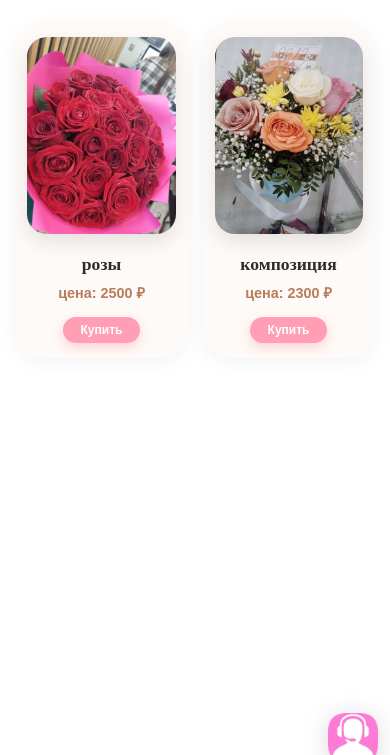
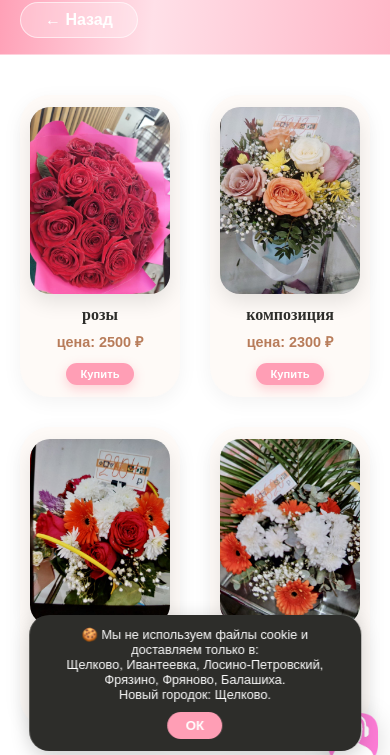
Before and after one commit to egg631990-arch/index, a plain HTML site: page order.html in a window 390 px wide. Shown: the part 63-818 px from the top of the page. Drawn offline with Linux system fonts and the light colour scheme.

Commit message:
Update order.html

```diff
--- a/order.html
+++ b/order.html
@@ -74,23 +74,23 @@
             flex-wrap: wrap;
             justify-content: center;
             align-items: flex-start;
-            gap: 40px;
+            gap: 30px;
             padding: 40px 20px;
             flex: 1;
         }
 
         .product-card {
             flex: 0 1 auto;
-            width: 300px;
-            max-width: 45%;
-            min-width: 250px;
+            width: 280px;
+            max-width: calc(33.333% - 30px);
+            min-width: 220px;
             display: flex;
             flex-direction: column;
             align-items: center;
             text-align: center;
             background: #fefaf7;
             border-radius: 30px;
-            padding: 25px 20px 30px;
+            padding: 20px 15px 25px;
             box-shadow: 0 5px 20px rgba(0,0,0,0.05);
             transition: transform 0.2s ease;
         }
@@ -101,7 +101,7 @@
 
         .product-image {
             width: 100%;
-            max-width: 280px;
+            max-width: 240px;
             height: auto;
             border-radius: 20px;
             box-shadow: 0 8px 20px rgba(0,0,0,0.1);
@@ -115,29 +115,29 @@
 
         .product-name {
             font-family: 'Playfair Display', serif;
-            font-size: 1.8rem;
+            font-size: 1.5rem;
             font-weight: 600;
             color: #2d2d2a;
-            margin-top: 20px;
+            margin-top: 18px;
             margin-bottom: 8px;
         }
 
         .product-price {
             font-family: 'Montserrat', sans-serif;
-            font-size: 1.4rem;
+            font-size: 1.2rem;
             font-weight: 600;
             color: #b87c5a;
-            margin-bottom: 20px;
+            margin-bottom: 18px;
         }
 
         .buy-btn {
             font-family: 'Montserrat', sans-serif;
-            font-size: 1rem;
+            font-size: 0.95rem;
             font-weight: 700;
             background: #ff9eb5;
             color: white;
             border: none;
-            padding: 10px 35px;
+            padding: 8px 28px;
             border-radius: 50px;
             cursor: pointer;
             transition: all 0.2s ease;
@@ -219,41 +219,53 @@
             cursor: pointer;
         }
 
-        @media (max-width: 768px) {
-            .site-title { font-size: 1.4rem; }
-            .back-btn { padding: 6px 18px; font-size: 0.9rem; }
-            .help-button { width: 65px; height: 65px; bottom: 25px; right: 15px; }
-            .product-name { font-size: 1.5rem; }
-            .product-price { font-size: 1.2rem; }
-            .buy-btn { font-size: 0.9rem; padding: 8px 28px; }
-            .products-container { gap: 25px; padding: 30px 15px; }
-            .product-card { width: 280px; max-width: 45%; min-width: 220px; padding: 20px 15px; }
+        .cookie-notice {
+            position: fixed;
+            bottom: 30px;
+            left: 50%;
+            transform: translateX(-50%);
+            background: #2d2d2a;
+            color: white;
+            padding: 15px 25px;
+            border-radius: 20px;
+            font-family: 'Montserrat', sans-serif;
+            font-size: 0.9rem;
+            max-width: 90%;
+            width: 400px;
+            text-align: center;
+            z-index: 1100;
+            box-shadow: 0 5px 20px rgba(0,0,0,0.2);
+            backdrop-filter: blur(4px);
+        }
+        .cookie-notice button {
+            background: #ff9eb5;
+            border: none;
+            padding: 6px 18px;
+            border-radius: 30px;
+            color: white;
+            font-weight: 600;
+            margin-top: 10px;
+            cursor: pointer;
+        }
+        @media (max-width: 550px) {
+            .cookie-notice { font-size: 0.8rem; padding: 12px 18px; width: 85%; }
         }
 
+        @media (max-width: 900px) {
+            .product-card { width: calc(50% - 30px); max-width: calc(50% - 30px); }
+        }
         @media (max-width: 650px) {
-            .product-card { width: 260px; max-width: 45%; min-width: 200px; }
-            .product-name { font-size: 1.3rem; }
-            .product-price { font-size: 1.1rem; }
-        }
-
-        @media (max-width: 550px) {
-            .site-title { font-size: 1.2rem; }
-            .back-btn { padding: 5px 14px; font-size: 0.8rem; }
-            .help-button { width: 55px; height: 55px; bottom: 20px; right: 12px; }
-            .products-container { gap: 20px; }
-            .product-card { width: 240px; max-width: 45%; min-width: 180px; }
+            .product-card { width: calc(50% - 20px); max-width: calc(50% - 20px); min-width: 160px; }
             .product-name { font-size: 1.2rem; }
             .product-price { font-size: 1rem; }
-            .buy-btn { font-size: 0.8rem; padding: 7px 22px; }
+            .buy-btn { font-size: 0.8rem; padding: 6px 20px; }
         }
-
         @media (max-width: 480px) {
+            .product-card { width: calc(50% - 15px); max-width: calc(50% - 15px); min-width: 140px; padding: 12px 10px; }
+            .product-name { font-size: 1rem; margin-top: 12px; }
+            .product-price { font-size: 0.9rem; margin-bottom: 12px; }
+            .buy-btn { font-size: 0.7rem; padding: 5px 14px; }
             .help-button { width: 50px; height: 50px; bottom: 18px; right: 12px; }
-            .product-card { width: 220px; max-width: 47%; min-width: 160px; padding: 15px 12px; }
-            .product-name { font-size: 1.1rem; }
-            .product-price { font-size: 0.9rem; margin-bottom: 15px; }
-            .buy-btn { font-size: 0.75rem; padding: 6px 18px; }
-            .products-container { gap: 15px; padding: 25px 12px; }
         }
     </style>
 </head>
@@ -265,18 +277,47 @@
 </div>
 
 <div class="products-container">
+    <!-- 1. розы -->
     <div class="product-card">
-        <img src="розы.jpg" alt="розы" class="product-image" onerror="this.src='https://placehold.co/300x300/ffcdb5/9b4a2a?text=Розы'">
+        <img src="розы.jpg" alt="розы" class="product-image" onerror="this.src='https://placehold.co/300x300/ffcdb5/9b4a2a?text=розы'">
         <div class="product-name">розы</div>
         <div class="product-price">цена: 2500 ₽</div>
         <button class="buy-btn" data-name="розы" data-price="2500">Купить</button>
     </div>
-
+    <!-- 2. композ1 -->
     <div class="product-card">
-        <img src="композ1.jpg" alt="композиция" class="product-image" onerror="this.src='https://placehold.co/300x300/ffcdb5/9b4a2a?text=Композиция'">
+        <img src="композ1.jpg" alt="композиция" class="product-image" onerror="this.src='https://placehold.co/300x300/ffcdb5/9b4a2a?text=композ1'">
         <div class="product-name">композиция</div>
         <div class="product-price">цена: 2300 ₽</div>
         <button class="buy-btn" data-name="композиция" data-price="2300">Купить</button>
+    </div>
+    <!-- 3. композ2 -->
+    <div class="product-card">
+        <img src="композ2.jpg" alt="композ2" class="product-image" onerror="this.src='https://placehold.co/300x300/ffcdb5/9b4a2a?text=композ2'">
+        <div class="product-name">композ2</div>
+        <div class="product-price">цена: 2200 ₽</div>
+        <button class="buy-btn" data-name="композ2" data-price="2200">Купить</button>
+    </div>
+    <!-- 4. композ3 -->
+    <div class="product-card">
+        <img src="композ3.jpg" alt="композ3" class="product-image" onerror="this.src='https://placehold.co/300x300/ffcdb5/9b4a2a?text=композ3'">
+        <div class="product-name">композ3</div>
+        <div class="product-price">цена: 2000 ₽</div>
+        <button class="buy-btn" data-name="композ3" data-price="2000">Купить</button>
+    </div>
+    <!-- 5. композ4 -->
+    <div class="product-card">
+        <img src="композ4.jpg" alt="композ4" class="product-image" onerror="this.src='https://placehold.co/300x300/ffcdb5/9b4a2a?text=композ4'">
+        <div class="product-name">композ4</div>
+        <div class="product-price">цена: 3000 ₽</div>
+        <button class="buy-btn" data-name="композ4" data-price="3000">Купить</button>
+    </div>
+    <!-- 6. композ5 -->
+    <div class="product-card">
+        <img src="композ5.jpg" alt="композ5" class="product-image" onerror="this.src='https://placehold.co/300x300/ffcdb5/9b4a2a?text=композ5'">
+        <div class="product-name">композ5</div>
+        <div class="product-price">цена: 2000 ₽</div>
+        <button class="buy-btn" data-name="композ5" data-price="2000">Купить</button>
     </div>
 </div>
 
@@ -324,11 +365,32 @@
     const buyBtns = document.querySelectorAll('.buy-btn');
     buyBtns.forEach(btn => {
         btn.addEventListener('click', () => {
+            const name = btn.getAttribute('data-name');
+            const price = btn.getAttribute('data-price');
             btn.style.transform = 'scale(0.96)';
             setTimeout(() => { btn.style.transform = ''; }, 120);
-            showModal('📱 Напишите нам в WhatsApp по номеру <strong>+79022500833</strong><br><br>✈️ или напишите нам в Telegram <strong>@BeesFlowerss</strong><br><br>чтобы обсудить все детали');
+            showModal(`📱 Напишите нам в WhatsApp по номеру <strong>+79022500833</strong><br><br>✈️ или напишите нам в Telegram <strong>@BeesFlowerss</strong><br><br>чтобы обсудить детали заказа "${name}" (${price} ₽)`);
         });
     });
+
+    // Всплывающее окно о cookie и доставке (один раз)
+    function showCookieNotice() {
+        if (localStorage.getItem('cookieNoticeClosedOrder')) return;
+        const notice = document.createElement('div');
+        notice.className = 'cookie-notice';
+        notice.innerHTML = `
+            <p>🍪 Мы не используем файлы cookie и доставляем только в:<br>
+            Щелково, Ивантеевка, Лосино-Петровский, Фрязино, Фряново, Балашиха.<br>
+            Новый городок: Щелково.</p>
+            <button id="okCookieBtn">ОК</button>
+        `;
+        document.body.appendChild(notice);
+        document.getElementById('okCookieBtn').addEventListener('click', () => {
+            notice.remove();
+            localStorage.setItem('cookieNoticeClosedOrder', 'true');
+        });
+    }
+    showCookieNotice();
 </script>
 </body>
 </html>
```
